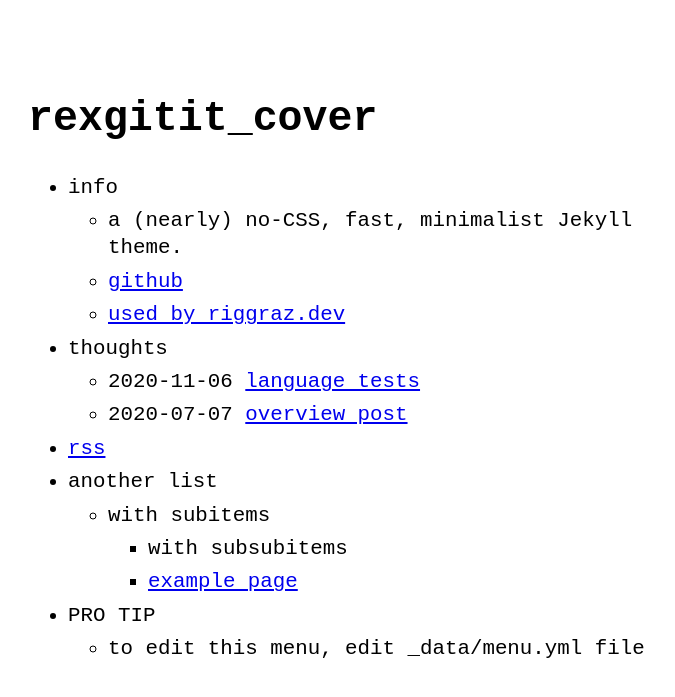
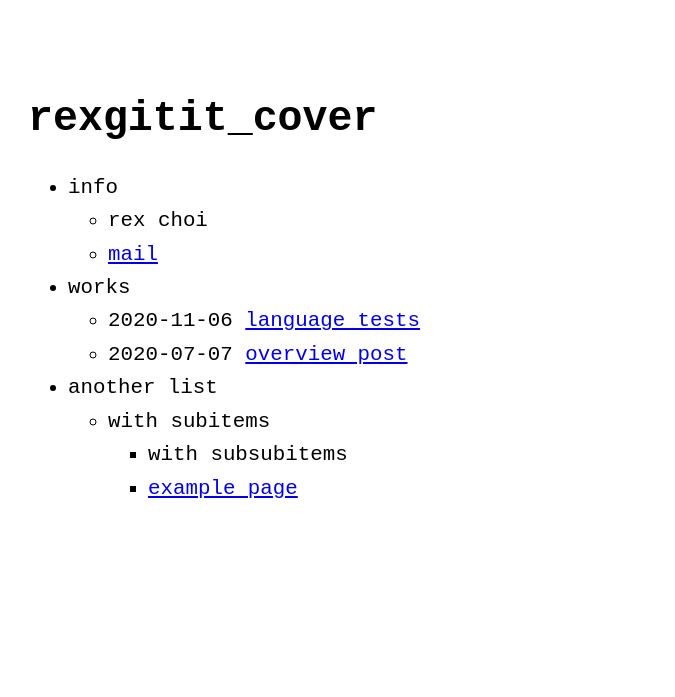
Before and after one commit to rexgitit/rexgitit.github.io, a Jekyll site: the page built from index.md, in a window 1280 px wide. Shown: the top 697 px of the page, without its empty margins (292-967 px from the left). Built offline with Jekyll 4.4.1, drawn with Linux system fonts in a browser that asks for light colours.

Commit message:
Update menu.yml

```diff
--- a/_data/menu.yml
+++ b/_data/menu.yml
@@ -5,20 +5,15 @@ entries:
   - title: info
     url: false
     entries:
-      - title: a (nearly) no-CSS, fast, minimalist Jekyll theme.
+      - title: rex choi
         url: false
-      - title: github
-        url: https://github.com/riggraz/no-style-please
-      - title: used by riggraz.dev
-        url: https://riggraz.dev/
+      - title: mail
+        url: rexist@gmail.com
 
-  - title: thoughts
+  - title: works
     post_list: true
     url: false
     entries: false
-
-  - title: rss
-    url: feed.xml
 
   - title: another list
     url: false
@@ -30,8 +25,3 @@ entries:
             url: false
           - title: example page
             url: about
-  - title: PRO TIP
-    url: false
-    entries:
-      - title: to edit this menu, edit _data/menu.yml file
-        url: false
```
